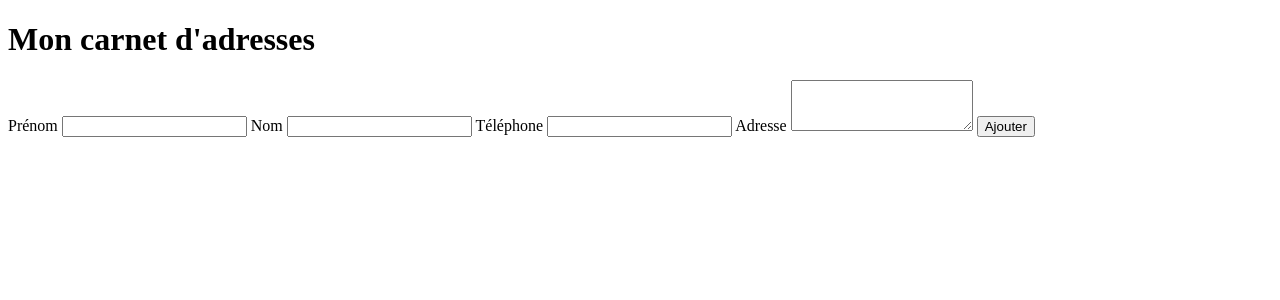
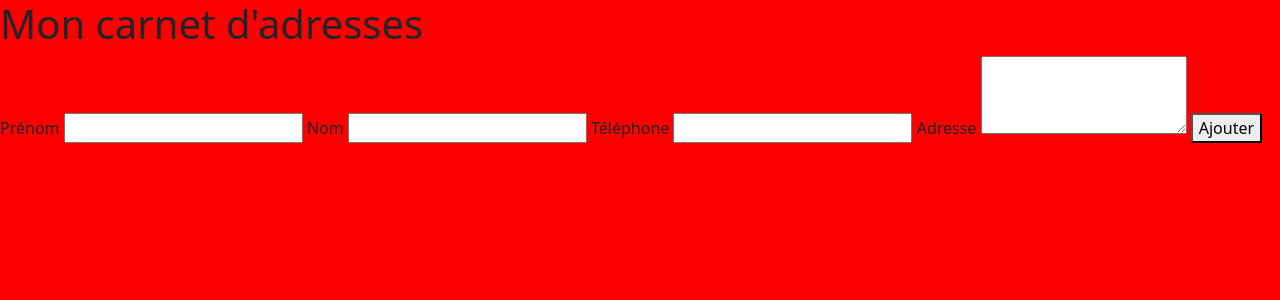
Before and after one commit to Cecile-Hirschauer/crm, a Django app: page / in a window 1280 px wide. Shown: the top 300 px of the page. Run offline with Django 5.2, Linux system fonts and the light colour scheme; data that the repository does not hold is empty.

Commit message:
Setup bootstrap cdn and static files

```diff
--- /dev/null
+++ b/webapp/contacts/static/css/style.css
@@ -0,0 +1,3 @@
+body {
+    background-color: red;
+}
--- a/webapp/contacts/templates/contacts/index.html
+++ b/webapp/contacts/templates/contacts/index.html
@@ -1,8 +1,12 @@
+{% load static %}
+
 <!DOCTYPE html>
 <html lang="fr">
 <head>
     <meta charset="UTF-8">
     <title>Mon carnet d'adresses</title>
+    <link href="https://cdn.jsdelivr.net/npm/bootstrap@5.0.2/dist/css/bootstrap.min.css" rel="stylesheet" integrity="sha384-EVSTQN3/azprG1Anm3QDgpJLIm9Nao0Yz1ztcQTwFspd3yD65VohhpuuCOmLASjC" crossorigin="anonymous">
+    <link rel="stylesheet" href="{% static 'css/style.css' %}">
 </head>
 <body>
 <h1>Mon carnet d'adresses</h1>
```
